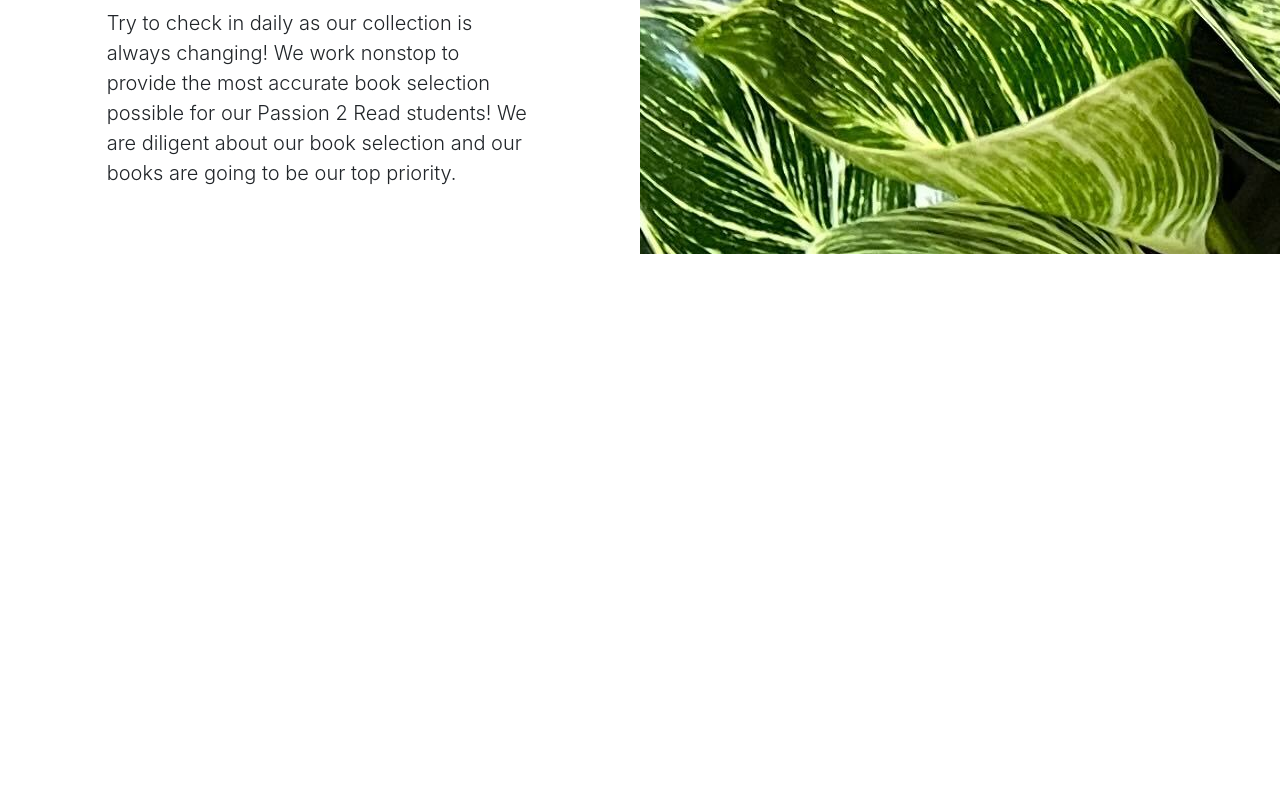
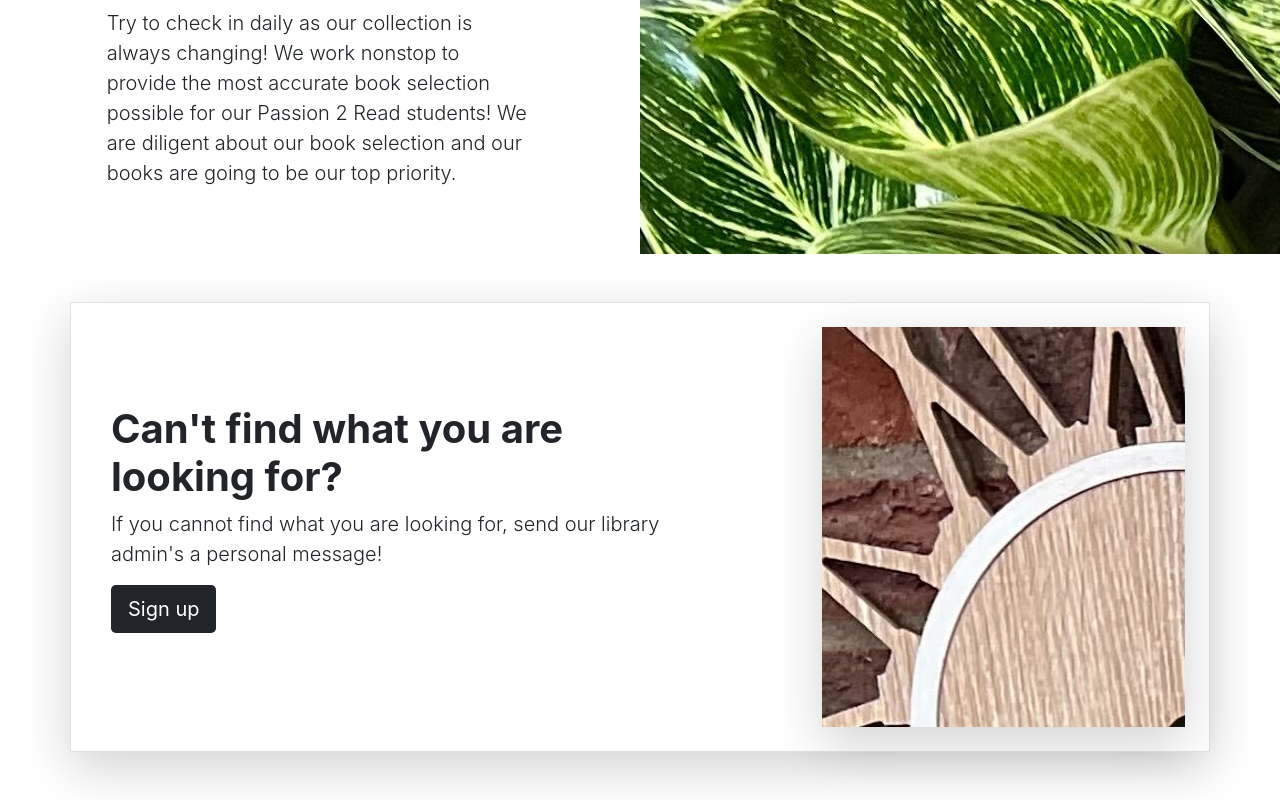
Before and after one commit to tutkuince/library-app, a React (Create React App) app in the folder library-app-fe/: page / in a window 1280 px wide. Shown: the part 1792-2592 px from the top of the page. Before the commit the page ends 2046 px from the top, so only its background shows below. Built offline with nearby package versions, Linux system fonts and the light colour scheme; the HTML template or start-up script is replaced by a standard one.

Commit message:
Library services component

```diff
--- a/library-app-fe/src/App.tsx
+++ b/library-app-fe/src/App.tsx
@@ -4,6 +4,7 @@
 import {ExploreTopBooks} from "./layouts/HomePage/ExploreTopBooks";
 import {Carousel} from "./layouts/HomePage/Carousel";
 import {Heros} from "./layouts/HomePage/Heros";
+import {LibraryServices} from "./layouts/HomePage/LibraryServices";
 
 function App() {
   return (
@@ -12,6 +13,7 @@
         <ExploreTopBooks/>
         <Carousel/>
         <Heros/>
+        <LibraryServices/>
     </div>
   );
 }
--- /dev/null
+++ b/library-app-fe/src/layouts/HomePage/LibraryServices.tsx
@@ -0,0 +1,23 @@
+export const LibraryServices = () => {
+    return(
+        <div className="container my-5">
+            <div className="row p-4 align-items-center border shadow-lg">
+                <div className="col-lg-7 p-3">
+                    <h1 className="display fw-bold">
+                        Can't find what you are looking for?
+                    </h1>
+                    <p className="lead">
+                        If you cannot find what you are looking for,
+                        send our library admin's a personal message!
+                    </p>
+                    <div className="d-grid gap-2 justify-content-md-start mb-4 mb-lg-3">
+                        <a href="#" className="btn bg-dark text-white btn-lg">
+                            Sign up
+                        </a>
+                    </div>
+                </div>
+                <div className="col-lg-4 offset-lg-1 shadow-lg lost-image"></div>
+            </div>
+        </div>
+    );
+}
```
